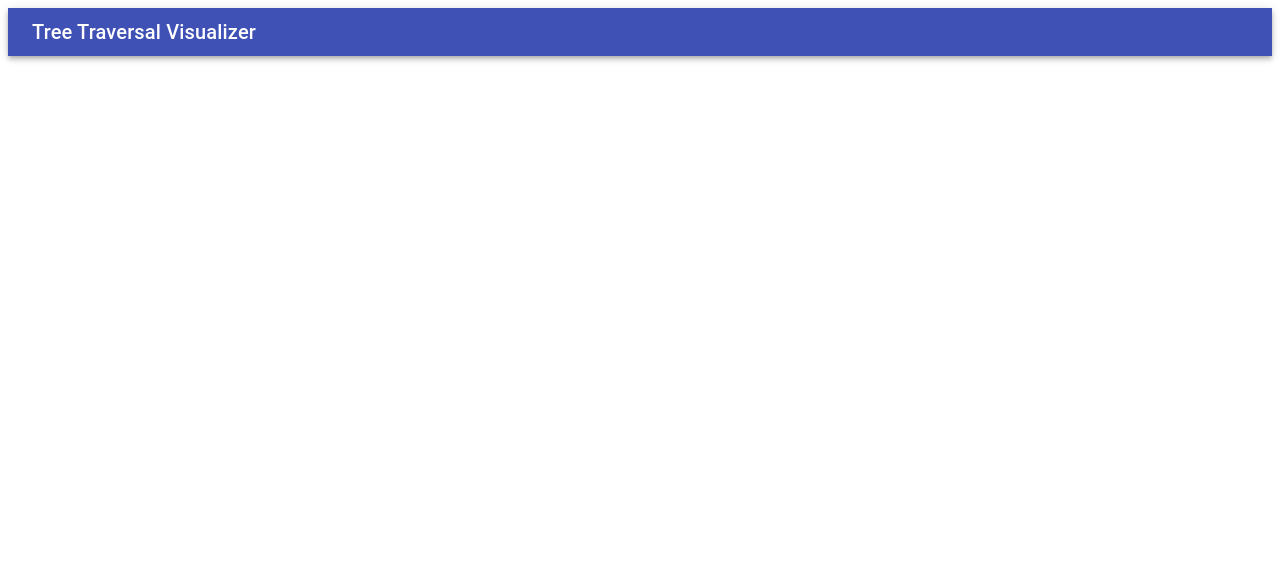
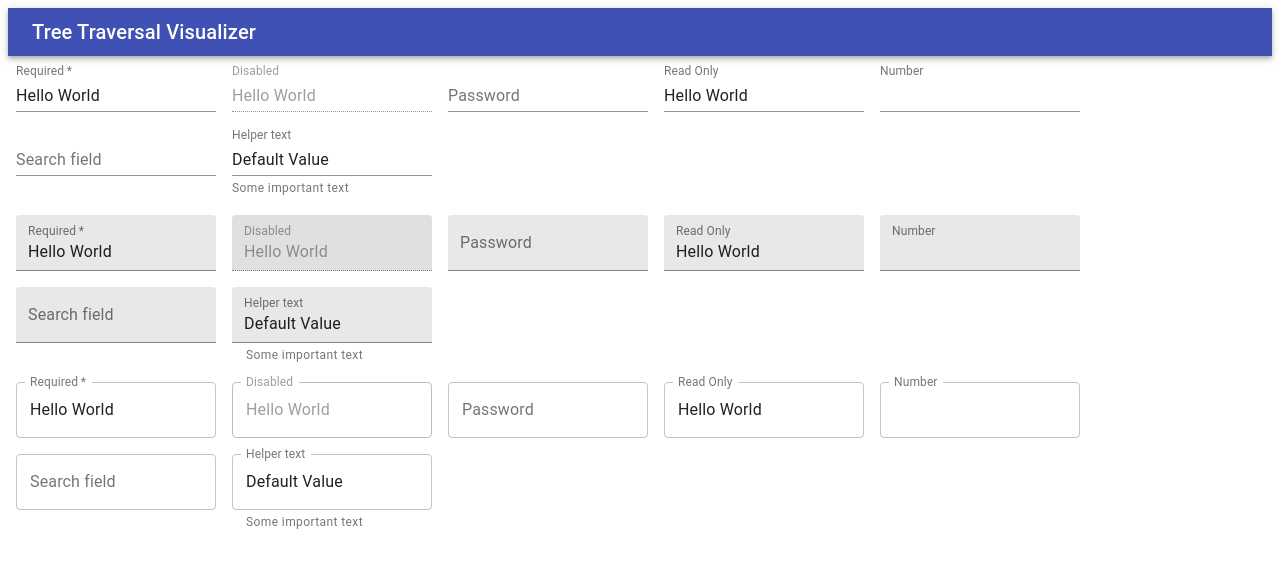
Before and after one commit to ariasadeghi530/tree-traversal-visualizer, a React (Create React App) app in the folder client/: page / in a window 1280 px wide. Shown: the top 568 px of the page. Built offline with nearby package versions, Linux system fonts and the light colour scheme.

Commit message:
updated readme, imported rough

```diff
--- a/client/package.json
+++ b/client/package.json
@@ -11,7 +11,9 @@
     "framer-motion": "^1.11.0",
     "react": "^16.13.1",
     "react-dom": "^16.13.1",
-    "react-scripts": "3.4.1"
+    "react-rough": "^2.3.0",
+    "react-scripts": "3.4.1",
+    "roughjs": "^4.3.1"
   },
   "scripts": {
     "start": "react-scripts start",
--- /dev/null
+++ b/client/src/components/Canvas/canvas.js
@@ -0,0 +1,3 @@
+import React from 'react'
+
+// Basic canvas for the tree to go, will prob have blank and need to dynamically render elements based on input from user, probably saved in context
--- a/client/src/views/Home/home.js
+++ b/client/src/views/Home/home.js
@@ -1,10 +1,12 @@
 import React from 'react';
 import NavBar from '../../components/Nav'
+import Selection from '../../components/Selection'
 
 export default function Home(){
     return(
         <>
         <NavBar/>
+        <Selection />
         </>
     )
 }
```
Also changed, not shown: client/src/components/Canvas/index.js (added), 2 other files (tests, documents, lock files or other folders).
